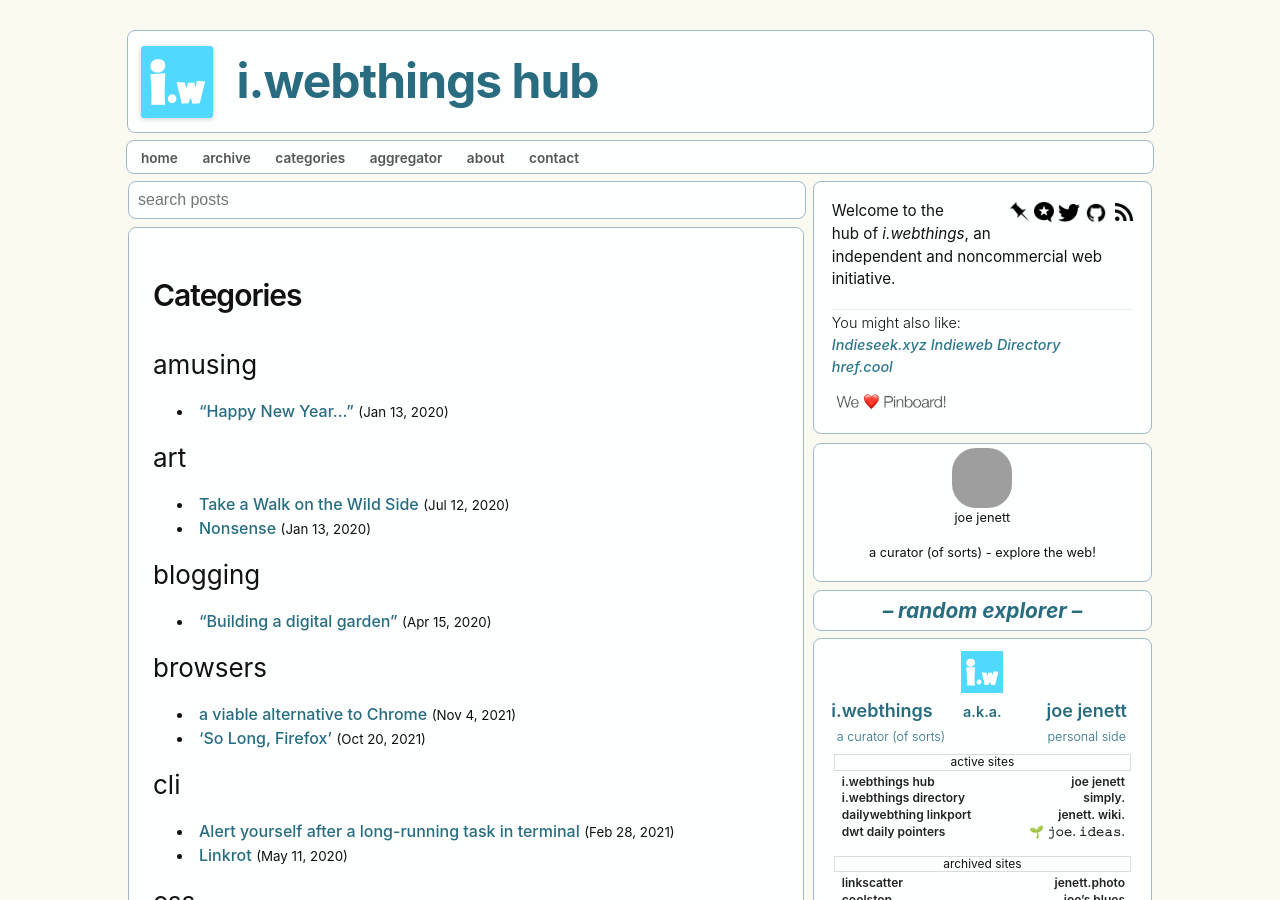
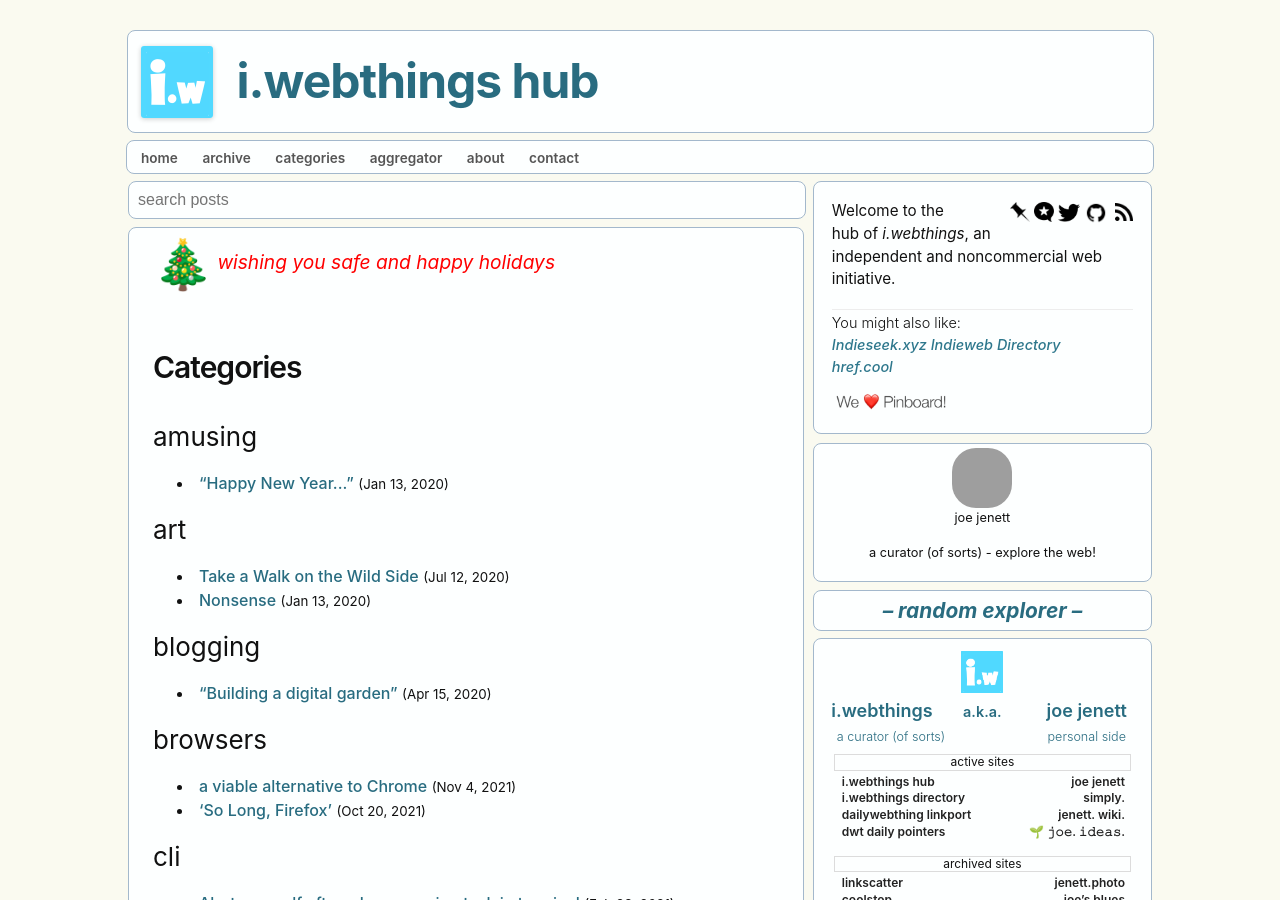
Before and after one commit to joejenett/i.webthings, a Jekyll site: the page built from categories/index.md, in a window 1280 px wide and 900 px high. Built offline with Jekyll 4.4.1, drawn with Linux system fonts in a browser that asks for light colours; comment, search, counter and statistics services are not loaded; grey boxes are pictures that could not be loaded.

Commit message:
greetings completion

```diff
--- a/_layouts/archive.html
+++ b/_layouts/archive.html
@@ -2,6 +2,7 @@
 layout: default
 ---
 <div class="home">
+<span style="font-size:3em;">🎄</span> <span style="font-style:italic;font-size:1.2em;position:relative;top:-12px;color:red;">wishing you safe and happy holidays</span>
   {%- if page.title -%}
     <h1 class="page-heading" style="margin-top:36px;">{{ page.title }}</h1>
   {%- endif -%}
--- a/_layouts/category.html
+++ b/_layouts/category.html
@@ -2,7 +2,6 @@
 layout: default
 ---
 <article class="post">
-
   <header class="post-header">
   Category:
     <h1 class="post-title">{{ page.title | escape }}</h1>
--- a/_layouts/page.html
+++ b/_layouts/page.html
@@ -2,7 +2,7 @@
 layout: default
 ---
 <article class="post" style="position: relative;top: -11px;">
-
+<span style="font-size:3em;">🎄</span> <span style="font-style:italic;font-size:1.2em;position:relative;top:-12px;color:red;">wishing you safe and happy holidays</span>
   <header class="post-header">
     <h1 class="post-title" style="margin-top:48px;">{{ page.title | escape }}</h1>
   </header>
--- a/categories/index.md
+++ b/categories/index.md
@@ -3,8 +3,6 @@ layout: page
 permalink: /categories/
 title: Categories
 ---
-
-
 <div id="archives">
 {% assign sorted_categories = site.categories | sort %}
 {% for category in sorted_categories %}
```
